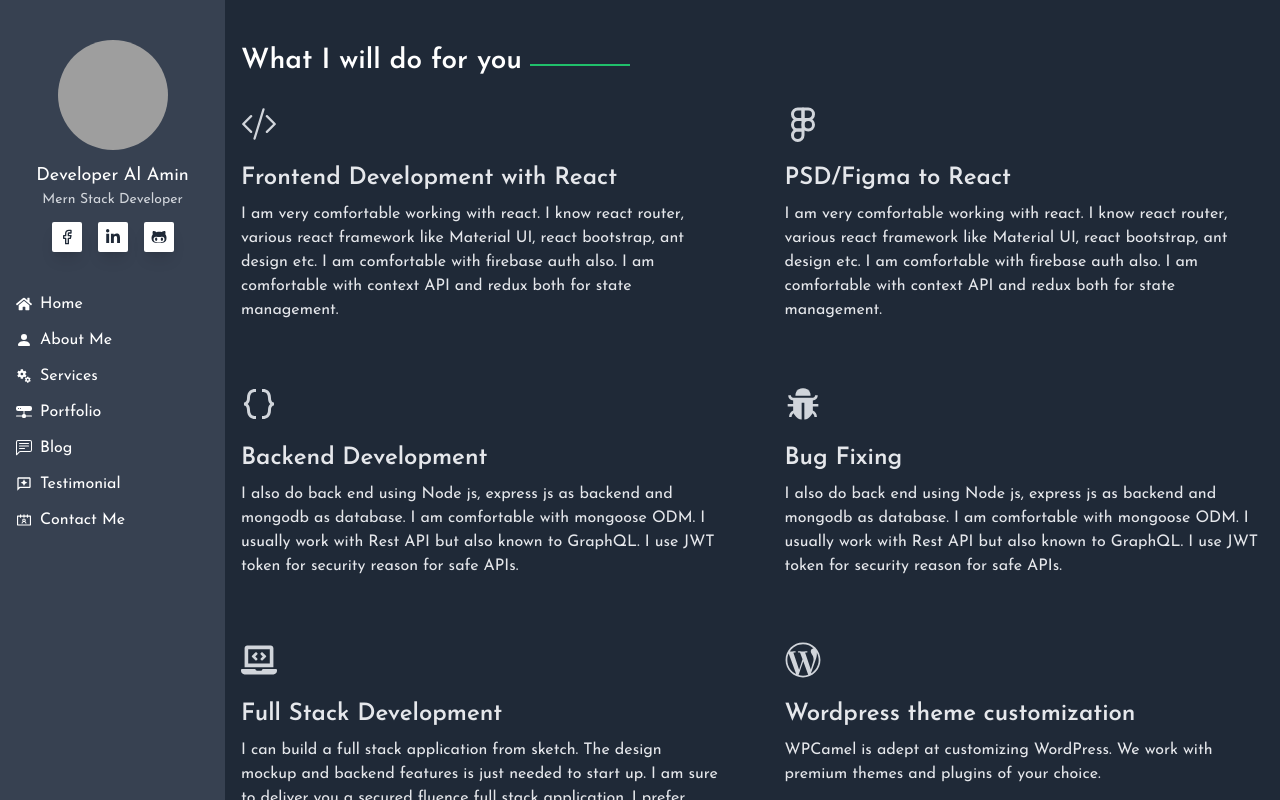
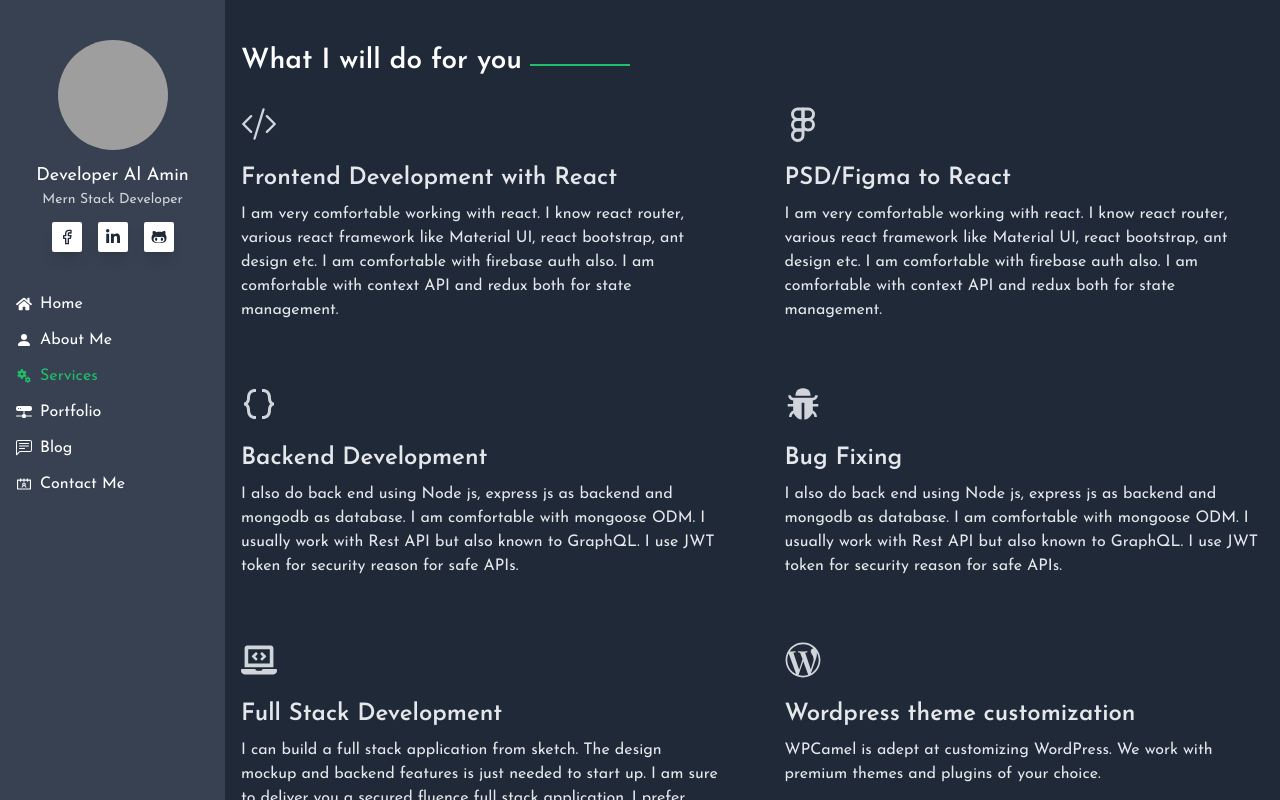
Before and after one commit to akalaminamin/developer-alamin, a React (Create React App) app: page /services in a window 1280 px wide. Shown: the top 800 px of the page. Built offline with nearby package versions, Linux system fonts and the light colour scheme; grey boxes are pictures that could not be loaded.

Commit message:
navigation responsive for mobile devices

```diff
--- a/src/App.js
+++ b/src/App.js
@@ -17,7 +17,7 @@ function App() {
           <Routes>
             <Route path="/" element={<Home />} />
             <Route path="/about" element={<About />} />
-            <Route path="/projects" element={<Portfolio />} />
+            <Route path="/portfolio" element={<Portfolio />} />
             <Route path="/blog" element={<Blog />} />
             <Route path="/services" element={<Services />} />
             <Route path="/testimonial" element={<Testimonial />} />
--- a/src/index.css
+++ b/src/index.css
@@ -12,10 +12,10 @@
     @apply py-20
   }
   .section-title{
-    @apply text-[28px] font-semibold relative after:bg-primary after:w-[100px] after:h-[2px] after:absolute after:bottom-4 after:ml-2
+    @apply md:text-[28px] text-[24px] font-semibold relative after:bg-primary md:after:w-[100px] after:w-[70px] after:h-[2px] after:absolute after:bottom-4 after:ml-2
   }
   .tab-btn{
-    @apply px-4 py-1 border-2 border-primary hover:bg-primary transition-all ease-linear rounded-sm uppercase
+    @apply px-4 py-1 border-2 border-primary hover:bg-primary transition-all ease-linear rounded-sm uppercase text-[14px] md:text-[15px]
   }
   .resume-btn{
     @apply px-2 py-3 text-sm font-semibold bg-primary hover:bg-green-600 mr-4 transition-all ease-in-out duration-200
--- a/src/pages/About/components/AboutHeader.js
+++ b/src/pages/About/components/AboutHeader.js
@@ -73,7 +73,7 @@ const AboutHeader = () => {
           <h2 className="text-lg font-semibold text-left mb-2">
             {skill.category}
           </h2>
-          <div className="flex items-center justify-start gap-4">
+          <div className="flex items-center justify-start flex-wrap gap-4">
             {skill.technology.map((tech, index) => (
               <p
                 className="text-sm bg-gray-400 px-3 text-black rounded-sm"
--- a/src/pages/Blog/SingleBlog.js
+++ b/src/pages/Blog/SingleBlog.js
@@ -8,7 +8,7 @@ const SingleBlog = ({ blog }) => {
             <img className="w-full rounded-md" src={blog.imgLink} alt="blog" />
           </div>
           <h2 className="text-xl my-3">{blog.title}</h2>
-          <p>{blog.description.slice(0, 110)}</p>
+          <p className="text-[14px] md:text-[16px]">{blog.description.slice(0, 110)}</p>
         </a>
       </div>
     </>
--- a/src/pages/Contact/Contact.js
+++ b/src/pages/Contact/Contact.js
@@ -36,7 +36,7 @@ const Contact = () => {
             </div>
             <div className="col-span-1 md:col-span-3 bg-gray-200 p-5 rounded-sm">
               <form action="">
-                <div className="flex items-center justify-between mb-4 gap-3">
+                <div className="flex items-center justify-between mb-4 flex-col md:flex-row gap-3">
                   <div className="w-full flex flex-col">
                     <label htmlFor="name" className="text-gray-600">
                       Your Name
--- a/src/pages/Home/components/ServicesSection.js
+++ b/src/pages/Home/components/ServicesSection.js
@@ -51,8 +51,8 @@ const ServicesSection = () => {
                     {services?.map((item, index) => (
                         <div key={index}>
                             <span className="text-4xl text-gray-300">{item.icon}</span>
-                            <h2 className="text-2xl font-semibold mt-5 mb-2">{item.title}</h2>
-                            <p>{item.description}</p>
+                            <h2 className="md:text-2xl text-xl font-semibold mt-5 mb-2">{item.title}</h2>
+                            <p className="text-[14px] md:text-[16px]">{item.description}</p>
                         </div>
                     ))}
                 </div>
--- a/src/pages/Home/components/portfolio/Tab.js
+++ b/src/pages/Home/components/portfolio/Tab.js
@@ -10,7 +10,7 @@ const Tab = ({ setAllPortfolio}) => {
     };
   return (
     <>
-     <div className="flex items-center justify-center gap-3 mb-6">
+     <div className="flex items-center justify-center flex-wrap gap-3 mb-6">
           <button
             className={category === "All" ? "tab-btn bg-primary" : "tab-btn"}
             onClick={() => {
--- a/src/shared/Layout.js
+++ b/src/shared/Layout.js
@@ -1,15 +1,30 @@
-import React from "react";
+import React, { useState } from "react";
 import Sidebar from "./Sidebar";
-
+import { FiMenu } from "react-icons/fi";
+import { ImCross } from "react-icons/im";
 const Layout = ({ children }) => {
+  const [open, setOpen] = useState(false);
   return (
     <>
-      <div className="bg-gray-300 h-auto md:h-screen">
+      <div className="bg-gray-300 h-auto md:h-screen font-JosefinSans">
         <div className="">
-          <div className="bg-gray-700 fixed h-full text-white hidden md:block">
-            <Sidebar />
+          <div
+            className={`bg-gray-700 fixed h-full text-white md:w-[225px] w-full z-30 block md:-ml-0 transition-all ease-linear duration-500 ${
+              !open ? "-ml-[400px]" : "-ml-0"
+            }`}
+          >
+            <Sidebar open={open} setOpen={setOpen} />
           </div>
-          <div className="ml-[225px] px-4 bg-gray-800 text-white h-auto ">
+          <div className="md:ml-[225px] ml-0 px-4 bg-gray-800 text-white h-auto py-10 md:py-0">
+            <div className="md:hidden w-full flex items-center justify-between mb-20 fixed top-0 bg-gray-800 py-5 z-50">
+              <h2 className="text-xl text-white">Developer Al Amin</h2>
+              <span
+                className="text-white text-xl fixed top-5 right-6"
+                onClick={() => setOpen(!open)}
+              >
+                {!open ? <FiMenu /> : <ImCross />}
+              </span>
+            </div>
             <div className="container">{children}</div>
           </div>
         </div>
--- a/src/shared/Sidebar.js
+++ b/src/shared/Sidebar.js
@@ -9,10 +9,47 @@ import {
 } from "react-icons/bs";
 import { FaLinkedinIn, FaGithubAlt, FaHome } from "react-icons/fa";
 import { NavLink } from "react-router-dom";
-const Sidebar = () => {
+const Sidebar = ({ open, setOpen }) => {
+  const menus = [
+    {
+      text: "Home",
+      icon: <FaHome />,
+      path: "/",
+    },
+    {
+      text: "About Me",
+      icon: <BsFillPersonFill />,
+      path: "/about",
+    },
+    {
+      text: "Services",
+      icon: <MdMiscellaneousServices />,
+      path: "services",
+    },
+    {
+      text: "Portfolio",
+      icon: <BsHddNetworkFill />,
+      path: "portfolio",
+    },
+    {
+      text: "Blog",
+      icon: <BsChatLeftText />,
+      path: "blog",
+    },
+    // {
+    //   text: "Testimonial",
+    //   icon: <MdOutlineReviews />,
+    //   path: "testimonial",
+    // },
+    {
+      text: "Contact Me",
+      icon: <AiOutlineContacts />,
+      path: "contact",
+    },
+  ];
   return (
-    <div className="w-[225px] font-JosefinSans py-10">
-      <div className="profile text-center">
+    <div className="w-auto font-JosefinSans py-10">
+      <div className="profile text-center pt-[50px] md:pt-0">
         <img
           className="w-[110px] h-[110px] rounded-full object-cover mx-auto"
           src={require("../assets/images/developer-alamin.jpeg")}
@@ -47,48 +84,21 @@ const Sidebar = () => {
         </div>
       </div>
       <ul className="mt-10 mx-4">
-        <li className="mb-3 flex items-center justify-start">
-          <span className="mr-2">
-            <FaHome />
-          </span>
-          <NavLink to="/">Home</NavLink>
-        </li>
-        <li className="mb-3 flex items-center justify-start">
-          <span className="mr-2">
-            <BsFillPersonFill />
-          </span>
-          <NavLink to="/about">About Me</NavLink>
-        </li>
-        <li className="mb-3 flex items-center justify-start">
-          <span className="mr-2">
-            <MdMiscellaneousServices />
-          </span>
-          <NavLink to="/services">Services</NavLink>
-        </li>
-        <li className="mb-3 flex items-center justify-start">
-          <span className="mr-2">
-            <BsHddNetworkFill />
-          </span>
-          <NavLink to="/projects">Portfolio</NavLink>
-        </li>
-        <li className="mb-3 flex items-center justify-start ">
-          <span className="mr-2">
-            <BsChatLeftText />
-          </span>
-          <NavLink to="/blog">Blog</NavLink>
-        </li>
-        <li className="mb-3 flex items-center justify-start">
-          <span className="mr-2">
-            <MdOutlineReviews />
-          </span>
-          <NavLink to="/testimonial">Testimonial</NavLink>
-        </li>
-        <li className="mb-3 flex items-center justify-start">
-          <span className="mr-2">
-            <AiOutlineContacts />
-          </span>
-          <NavLink to="/contact">Contact Me</NavLink>
-        </li>
+        {menus.map((menu, index) => (
+          <NavLink
+            key={index}
+            to={menu.path}
+            className={({ isActive }) =>
+              isActive ? "text-primary" : "text-white"
+            }
+            onClick={() => setOpen(!open)}
+          >
+            <li className="mb-3 flex items-center justify-start">
+              <span className="mr-2">{menu.icon}</span>
+              {menu.text}
+            </li>
+          </NavLink>
+        ))}
       </ul>
     </div>
   );
```
